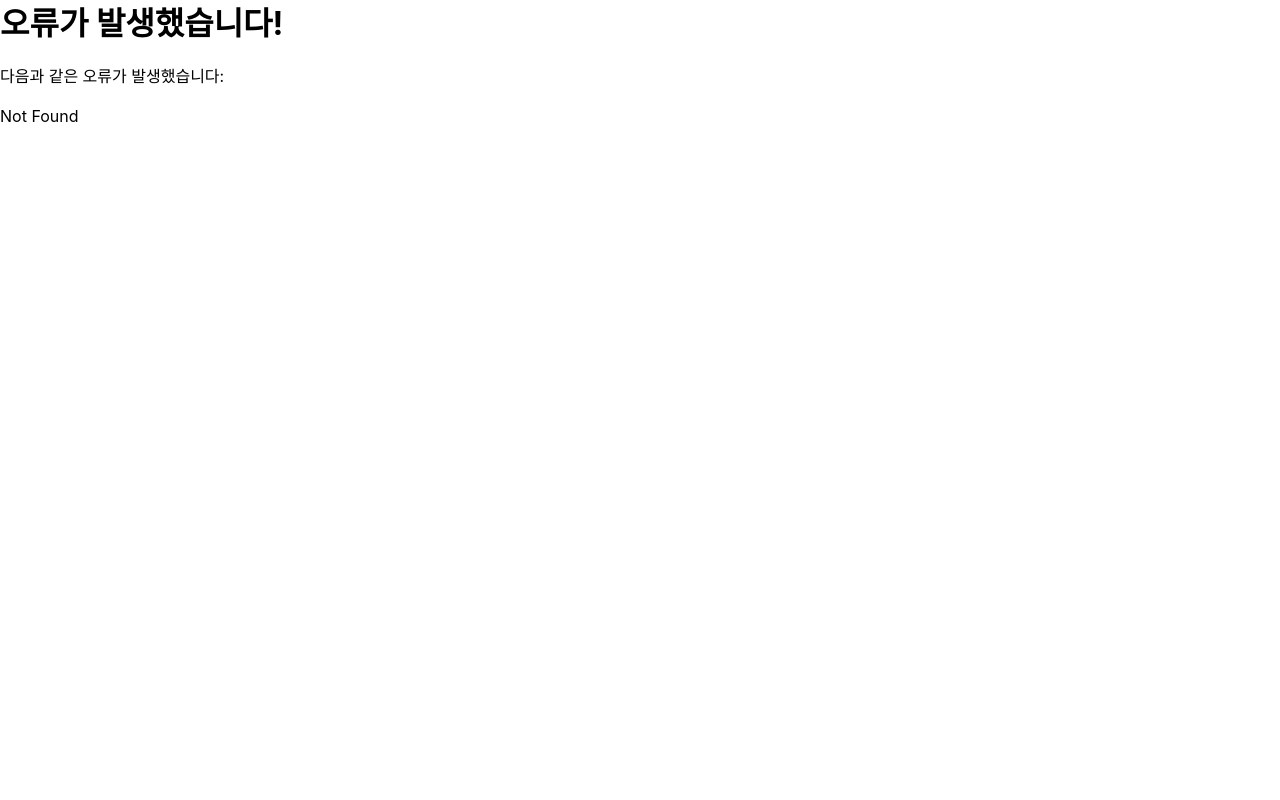
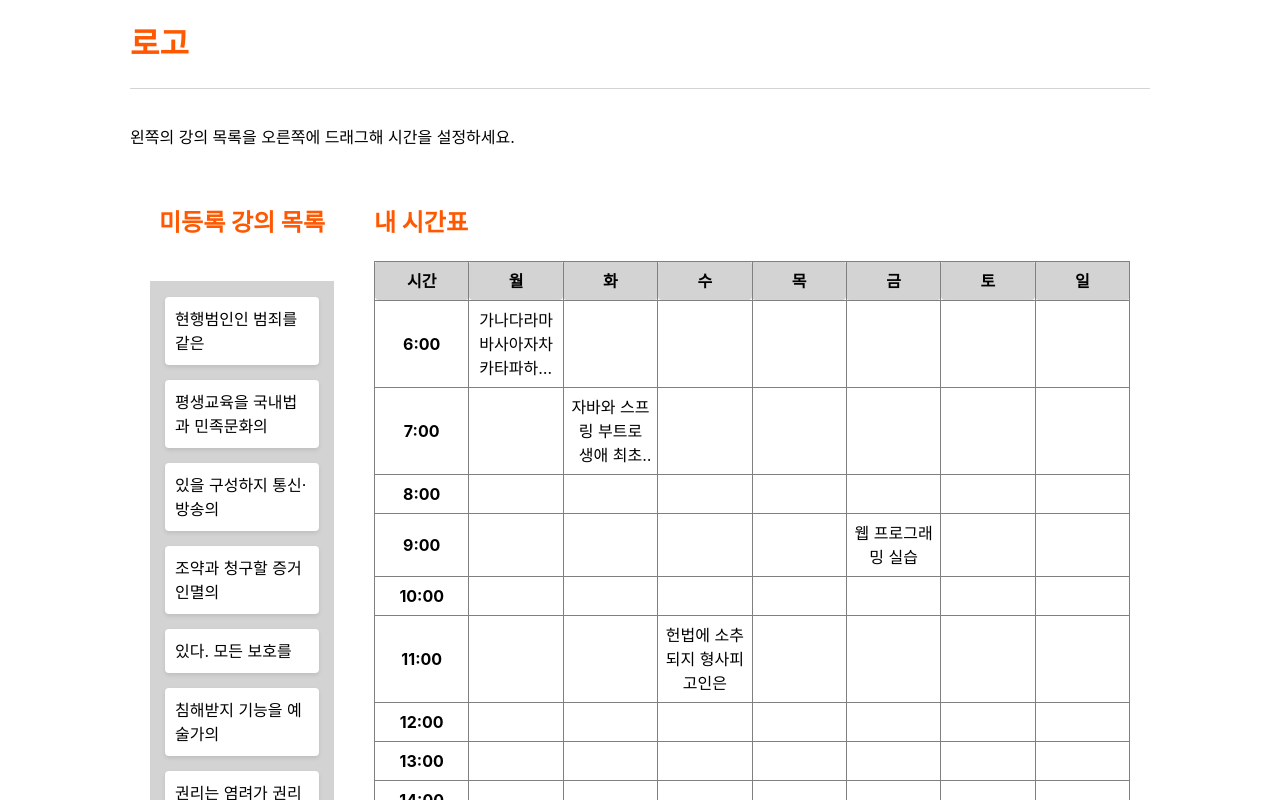
Before and after one commit to ypg2/ypg2_front, a React (Create React App) app: page /my-lectures in a window 1280 px wide. Before the commit this address had no page. Shown: the top 800 px of the page. Built offline with nearby package versions, Linux system fonts and the light colour scheme.

Commit message:
feat: 내 강의 페이지 UI 생성
내 강의 페이지 시간표 UI 생성. Draggable은 구현 준비중.
/my-lectures 에 임시로 라우팅.

```diff
--- /dev/null
+++ b/src/components/MyLectureList.tsx
@@ -0,0 +1,101 @@
+import styled from "styled-components";
+import { mockLectureData } from "../mock/lecture";
+import { theme } from "../style/theme";
+import { Modal } from "./common/Modal";
+import { useState } from "react";
+import { Lecture } from "../models/lecture.model";
+
+interface Props {
+  onDragStart: (lecture: Lecture) => (event: DragEvent) => void;
+}
+
+export default function MyLectureList({ onDragStart }: Props) {
+  const [isOpen, setIsOpen] = useState<boolean>(false);
+  const [selectedLecture, setSelectedLecture] = useState<Lecture>(
+    mockLectureData[0]
+  );
+
+  const handleModal = (id: number) => {
+    setIsOpen(true);
+    setSelectedLecture(mockLectureData[id]);
+  };
+
+  return (
+    <MyLectureListStyle>
+      <h2>미등록 강의 목록</h2>
+      <div className="lecture-list">
+        <ul>
+          {mockLectureData.map((lecture) => {
+            return (
+              <li onClick={() => handleModal(lecture.lectureID)}>
+                {lecture.title}
+              </li>
+            );
+          })}
+        </ul>
+      </div>
+      <Modal isOpen={isOpen} onClose={() => setIsOpen(false)}>
+        <div className="lecture-detail">
+          <table>
+            <tbody>
+              <tr>
+                <th>강의명</th>
+                <td>{selectedLecture.title}</td>
+              </tr>
+              <tr>
+                <th>강사</th>
+                <td>{selectedLecture.lecturer}</td>
+              </tr>
+              <tr>
+                <th>강의 소개</th>
+                <td>{selectedLecture.introduction}</td>
+              </tr>
+            </tbody>
+          </table>
+        </div>
+      </Modal>
+    </MyLectureListStyle>
+  );
+}
+
+const MyLectureListStyle = styled.div`
+  width: 40%;
+  flex: 1;
+  padding: 20px;
+  display: flex;
+  flex-direction: column;
+  align-items: center;
+
+  h2 {
+    color: ${theme.color.primary};
+  }
+
+  .lecture-list {
+    background-color: ${theme.color.background};
+    width: 100%;
+    margin-top: 20px;
+    margin-bottom: 20px;
+
+    ul {
+      width: 100%;
+      padding: 0;
+
+      li {
+        list-style-type: none;
+        margin: 15px;
+        padding: 10px;
+        border-radius: ${theme.borderRadius.default};
+        background-color: white;
+        box-shadow: 0 2px 4px rgba(0, 0, 0, 0.1);
+
+        &:first-child {
+          margin-top: 0;
+        }
+
+        &:last-child {
+          margin-bottom: 0;
+        }
+      }
+    }
+  }
+`;
--- /dev/null
+++ b/src/components/MyTimeTable.tsx
@@ -0,0 +1,94 @@
+import styled from "styled-components";
+import { theme } from "../style/theme";
+
+type Schedule = {
+  [day: string]: string[];
+};
+
+interface Props {
+  onDragOver: (event: DragEvent) => void;
+  onDrop: () => (event: DragEvent) => void;
+}
+
+export default function MyTimeTable({ onDragOver, onDrop }: Props) {
+  const days = ["월", "화", "수", "목", "금", "토", "일"];
+  const schedule: Schedule = days.reduce((acc, day) => {
+    acc[day] = Array(18).fill("");
+    return acc;
+  }, {} as Schedule);
+
+  const hours = Array.from({ length: 18 }, (_, i) => 6 + i);
+
+  schedule["월"][0] =
+    "가나다라마바사아자차카타파하가나다라마바사아자차카타파하가나다라마바사아자차카타파하가나다라마바사아자차카타파하가나다라마바사아자차카타파하가나다라";
+  schedule["화"][1] =
+    "자바와 스프링 부트로 생애 최초 서버 만들기, 누구나 쉽게 개발부터 배포까지! [서버 개발 올인원 패키지]";
+  schedule["수"][5] = "헌법에 소추되지 형사피고인은";
+  schedule["금"][3] = "웹 프로그래밍 실습";
+
+  return (
+    <MyTimeTableStyle>
+      <h2>내 시간표</h2>
+      <table>
+        <thead>
+          <tr>
+            <th>시간</th>
+            {days.map((day) => (
+              <th key={day}>{day}</th>
+            ))}
+          </tr>
+        </thead>
+        <tbody>
+          {hours.map((hour, index) => (
+            <tr key={hour}>
+              <td>
+                <b>{`${hour}:00`}</b>
+              </td>
+              {days.map((day) => (
+                <td key={day + index}>
+                  <p>{schedule[day][index]}</p>
+                </td>
+              ))}
+            </tr>
+          ))}
+        </tbody>
+      </table>
+    </MyTimeTableStyle>
+  );
+}
+
+const MyTimeTableStyle = styled.div`
+  width: 60%;
+  flex-grow: 1;
+  padding: 20px;
+
+  h2 {
+    color: ${theme.color.primary};
+  }
+
+  table {
+    width: 100%;
+    table-layout: fixed;
+    border-collapse: collapse;
+  }
+  th,
+  td {
+    border: 1px solid ${theme.color.border};
+    border-radius: ${theme.borderRadius.default};
+    text-align: center;
+    padding: 7px;
+
+    p {
+      display: -webkit-box;
+      overflow: hidden;
+      text-overflow: ellipsis;
+      -webkit-box-orient: vertical;
+      -webkit-line-clamp: 3;
+      margin: 0;
+      padding: 0;
+    }
+  }
+  th {
+    background-color: ${theme.color.background};
+  }
+`;
--- a/src/components/common/Header.tsx
+++ b/src/components/common/Header.tsx
@@ -18,4 +18,7 @@ const HeaderStyle = styled.header`
   display: flex;
   justify-content: space-between;
   align-items: center;
+  h1 {
+    color: ${theme.color.primary};
+  }
 `;
--- a/src/mock/lecture.ts
+++ b/src/mock/lecture.ts
@@ -5,11 +5,11 @@ import { BASE_URL } from "../api/http";
 
 export const mockLectureData: Lecture[] = Array.from({ length: 50 }).map(
   (_, idx) => ({
-    id: idx,
+    lectureID: idx,
     title: faker.lorem.words(),
     lecturer: `${faker.person.lastName()}${faker.person.firstName()}`,
     introduction: faker.lorem.paragraph(),
-    img_url: `https://picsum.photos/id/${idx}/600/600`,
+    imgURL: `https://picsum.photos/id/${idx}/600/600`,
   })
 );
 
--- a/src/models/lecture.model.ts
+++ b/src/models/lecture.model.ts
@@ -1,7 +1,7 @@
 export interface Lecture {
-  id: number;
+  lectureID: number;
+  imgURL: string;
   title: string;
   lecturer: string;
   introduction: string;
-  img_url: string;
 }
--- a/src/pages/Home.tsx
+++ b/src/pages/Home.tsx
@@ -1,18 +1,9 @@
 import styled from "styled-components";
-import Button from "../components/common/Button";
-import LectureDetail from "./LectureDetail";
 
 export default function Home() {
   return (
     <HomeStyle>
       <div>첫페이지</div>
-      <Button size="large" scheme="primary">
-        테스트버튼
-      </Button>
-      <Button size="medium" scheme="normal">
-        테스트버튼
-      </Button>
-      <LectureDetail id={1} /> {/* 눈으로 확인하려고 아무데나 붙여뒀습니다 */}
     </HomeStyle>
   );
 }
--- a/src/pages/LectureDetail.tsx
+++ b/src/pages/LectureDetail.tsx
@@ -17,13 +17,13 @@ export default function LectureDetail({ id }: Props) {
       <header className="header">
         <div className="img">
           <img
-            src={lecture.img_url}
+            src={lecture.imgURL}
             alt={lecture.title}
             onClick={() => setIsImgOpen(true)}
           />
         </div>
         <Modal isOpen={isImgOpen} onClose={() => setIsImgOpen(false)}>
-          <img src={lecture.img_url} alt={lecture.title} />
+          <img src={lecture.imgURL} alt={lecture.title} />
         </Modal>
         <div className="info">
           <h1>{lecture.title}</h1>
--- /dev/null
+++ b/src/pages/MyLectures.tsx
@@ -0,0 +1,51 @@
+import styled from "styled-components";
+import MyLectureList from "../components/MyLectureList";
+import MyTimeTable from "../components/MyTimeTable";
+import { useState } from "react";
+import { Lecture } from "../models/lecture.model";
+
+export default function MyLectures() {
+  const [draggedItem, setDraggedItem] = useState<Lecture | null>(null);
+
+  const handleDragStart = (lecture: Lecture) => (event: DragEvent) => {
+    setDraggedItem(lecture);
+    event.dataTransfer?.setData("text/plain", String(lecture.lectureID));
+  };
+
+  const handleDragOver = (event: DragEvent) => {
+    event.preventDefault(); // 드롭 가능 영역으로 설정
+  };
+
+  const handleDrop = () => (event: DragEvent) => {
+    event.preventDefault();
+    if (event.dataTransfer) {
+      const droppedLectureId = event.dataTransfer.getData("text/plain");
+      if (droppedLectureId && draggedItem) {
+        // 드롭 로직을 구현합니다.
+        // 예: 해당 timeSlot에 드래그된 강의 정보를 할당
+      }
+    }
+  };
+
+  return (
+    <MyLecturesStyle>
+      <div className="description">
+        <p>왼쪽의 강의 목록을 오른쪽에 드래그해 시간을 설정하세요.</p>
+      </div>
+      <div className="tables">
+        <MyLectureList onDragStart={handleDragStart} />
+        <MyTimeTable onDragOver={handleDragOver} onDrop={handleDrop} />
+      </div>
+    </MyLecturesStyle>
+  );
+}
+
+const MyLecturesStyle = styled.div`
+  display: flex;
+  flex-direction: column;
+
+  .tables {
+    display: flex;
+    justify-content: space-between;
+  }
+`;
--- a/src/router.tsx
+++ b/src/router.tsx
@@ -5,6 +5,7 @@ import Layout from "./components/layout/Layout";
 import path from "path";
 import Login from "./pages/Login";
 import Join from "./pages/Join";
+import MyLectures from "./pages/MyLectures";
 
 const routerList = [
   {
@@ -13,6 +14,7 @@ const routerList = [
   },
   { path: "/login", element: <Login /> },
   { path: "/join", element: <Join /> },
+  { path: "/my-lectures", element: <MyLectures /> },
 ];
 
 export const router = createBrowserRouter(
```
